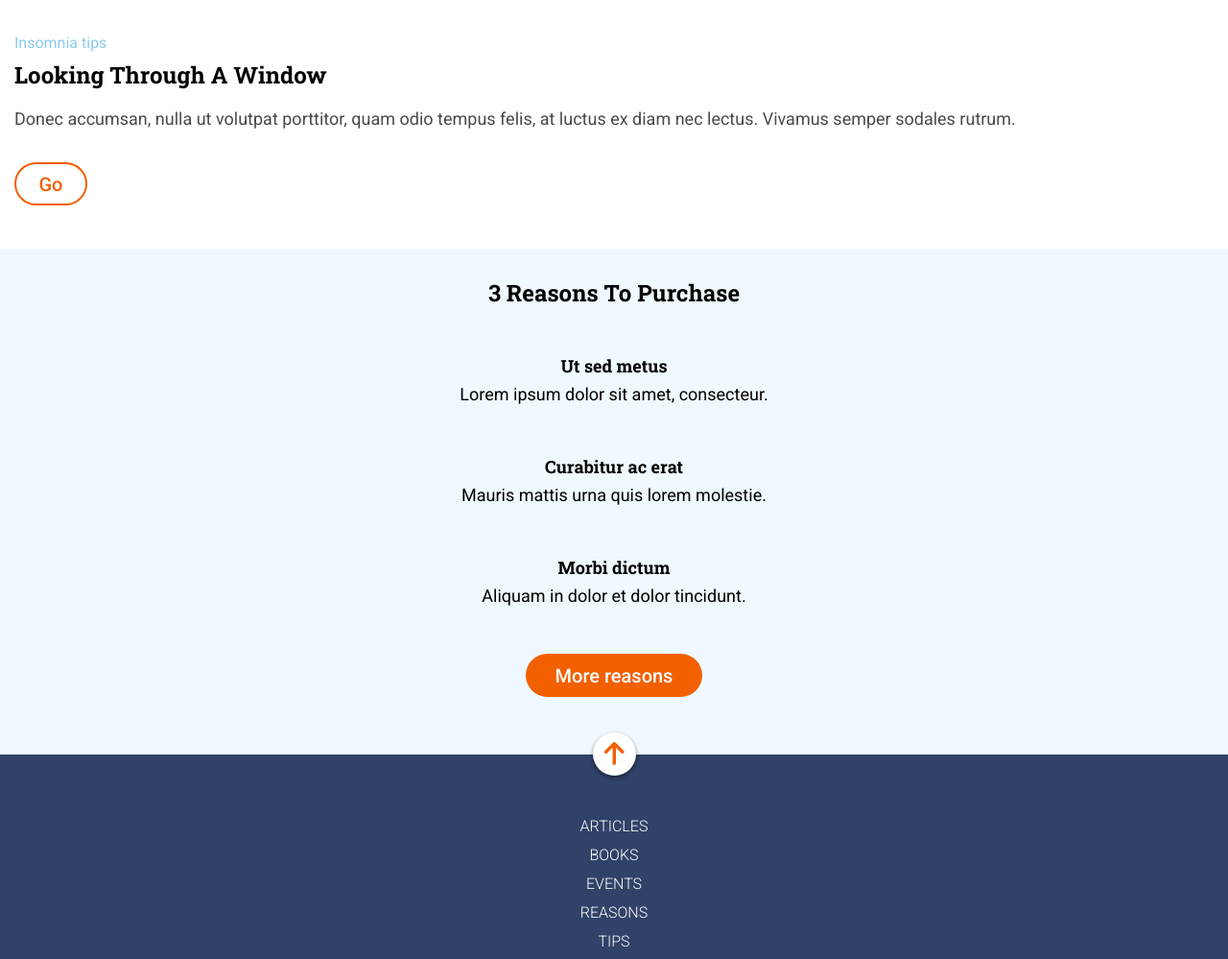
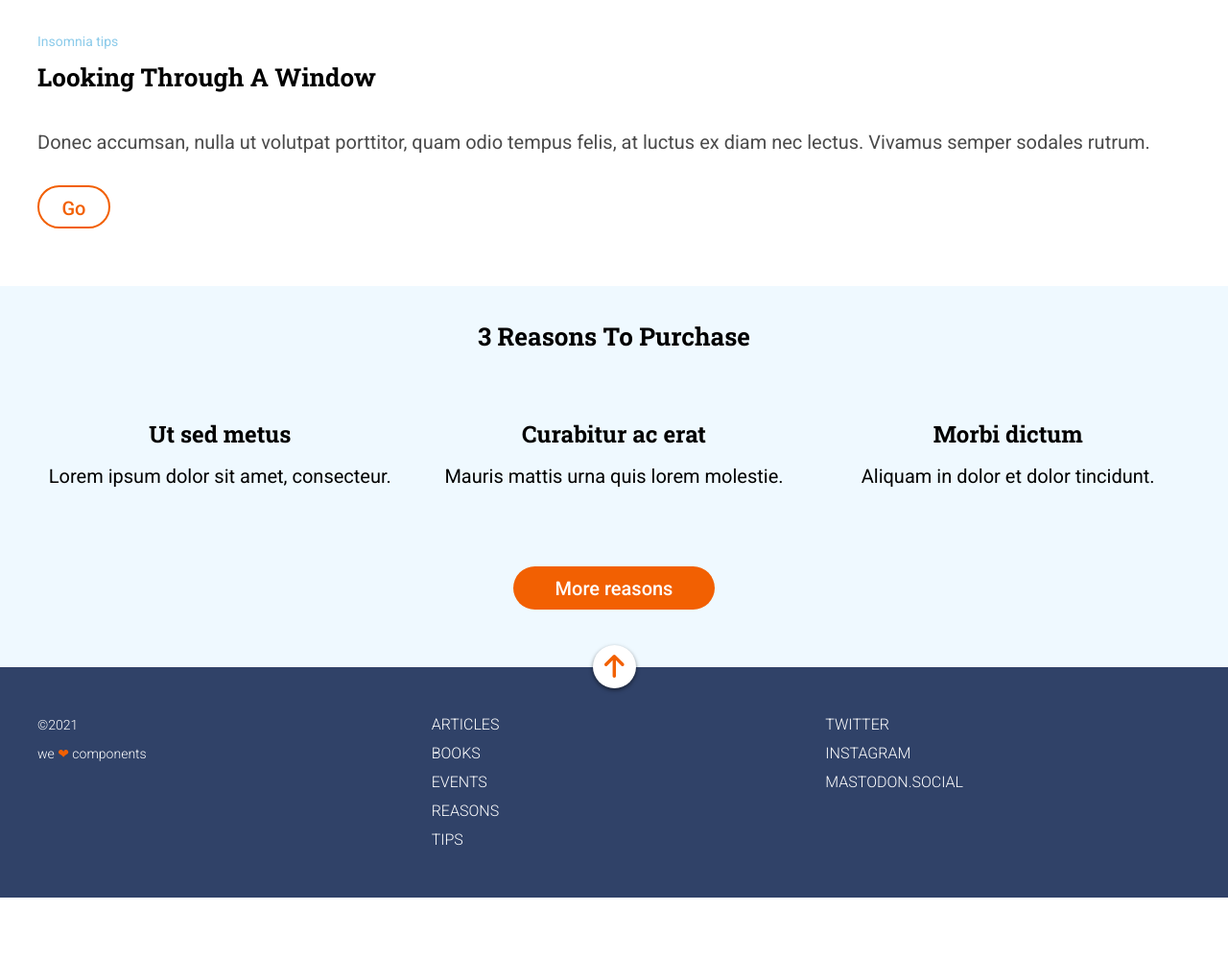
Before and after one commit to PaulaEPR/modulo-1-evaluacion-final-PaulaEPR, a website: page src/html/index.html in a window 1280 px wide. Shown: the part 802-1801 px from the top of the page at 96% size. After the commit the page ends 1737 px from the top, so only its background shows below. Drawn offline with nearby package versions, Linux system fonts and the light colour scheme; files that its build step writes are made by us from their sources; files whose address does not match are found by name.

Commit message:
update css responsive tablet

```diff
--- a/src/html/partials/main.html
+++ b/src/html/partials/main.html
@@ -24,8 +24,11 @@
             <h3 class="main__purchase--subtitle">Curabitur ac erat</h3>
             <p class="main__purchase--description">Mauris mattis urna quis lorem molestie.</p>
         </article>
-        <h3 class="main__purchase--subtitle">Morbi dictum</h3>
-        <p class="main__purchase--description">Aliquam in dolor et dolor tincidunt.</p>
+        <article class="main__purchase--article">
+            <h3 class="main__purchase--subtitle">Morbi dictum</h3>
+            <p class="main__purchase--description">Aliquam in dolor et dolor tincidunt.</p>
+
+        </article>
         <button class="main__purchase--button">
             <a class="main__purchase--button-link" href="#" title="More reasons">More reasons</a>
         </button>
--- a/src/scss/layout/_footer.scss
+++ b/src/scss/layout/_footer.scss
@@ -9,6 +9,14 @@
     flex-direction: column;
     justify-content: center;
     align-items: center;
+    @media all and (min-width: $tablet) {
+        flex-direction: row;
+        justify-content: space-between;
+        padding: 45px 39px;
+        text-align: left;
+        align-items: start;
+        gap:30px;
+      }
     &__menu {
         text-transform: uppercase;
         font-size: 16px;
@@ -17,6 +25,10 @@
         &--item {
             list-style-type: none;
         }
+        @media all and (min-width: $tablet) {
+            margin-bottom: 0;
+            width: 100%;
+        }
     }
     &__copyright {
         font-size: 14px;
@@ -24,5 +36,9 @@
         &--highlight {
             color: $colorPrincipal
         }
+        @media all and (min-width: $tablet) {
+            order: -1;
+            width: 100%;
+        }
     }
 }
--- a/src/scss/layout/_page.scss
+++ b/src/scss/layout/_page.scss
@@ -14,6 +14,9 @@
   justify-content: flex-end;
   align-items: center;
   padding: 0 15px 53px;
+  @media all and (min-width: $tablet) {
+    padding: 0 39px 45px;
+  }
 
   &--title,
   &--claim {
@@ -26,12 +29,21 @@
     margin-bottom: 10px;
     word-spacing: 100vw;
     text-align: center;
+
+    @media all and (min-width: $tablet) {
+      font-size: 80px;
+      margin-bottom: 20px;
+    }
   }
   &--claim {
     font-family: $typoText;
     font-size: 16px;
     font-weight: 300;
     margin-bottom: 45px;
+    @media all and (min-width: $tablet) {
+      font-size: 24px;
+      margin-bottom: 30px;
+    }
   }
 }
 
@@ -59,24 +71,38 @@
 
 .main__intro {
     padding: 30px 15px 45px;
+    @media all and (min-width: $tablet) {
+      padding: 30px 39px 60px;
+    }
     &--subtitle, &--description, &--button {
         font-family: $typoText;
     }
     &--subtitle {
         color: $colorContrast1;
-        line-height: 2.14;
+        font-size: 14px;
+        line-height: 30px;
     }
     &--title {
         font-family: $typoTitle;
         font-size: 24px;
+        line-height: 30px;
         text-transform: capitalize;
         margin-bottom: 15px;
+        @media all and (min-width: $tablet) {
+          font-size: 26px;
+          line-height: 45px;
+          margin-bottom: 30px;
+        }
     }
     &--description {
         color: $ColorContrast4;
         font-size: 18px;
         line-height: 30px;
         margin-bottom: 30px;
+        @media all and (min-width: $tablet) {
+          font-size: 20px;
+          margin-bottom: 30px;
+        }
     }
     &--button {
         border: solid 2px $colorPrincipal;
@@ -95,7 +121,7 @@
             text-decoration: none;
             font-size: 20px;
             font-weight: 500;
-            line-height: 40px;
+            line-height: 45px;
         }
     }
 }
@@ -107,23 +133,42 @@
     text-align: center;
     display: grid;
     position: relative;
+    @media all and (min-width: $tablet) {
+      grid-template: 120px 112px 165px / repeat(3, 1fr);
+      padding: 0 24px;
+    }
 
     &--title {
         font-family: $typoTitle;
         font-size: 24px;
+        line-height: 30px;
         text-transform: capitalize;
         margin-bottom: 45px;
+        @media all and (min-width: $tablet) {
+          grid-column: span 3;
+          margin-top: 30px;
+          font-size: 26px;
+          line-height: 45px;
+        }
     }
     &--subtitle {
         font-family: $typoTitle;
         font-size: 18px;
         line-height: 30px;
+        @media all and (min-width: $tablet) {
+          margin-bottom: 14px;
+          font-size: 24px;
+        }
     }
     &--description {
         font-family: $typoText;
         font-size: 18px;
         line-height: 30px;
         margin: 0 55px 45px;
+        @media all and (min-width: $tablet) {
+          margin: 0 14px;
+          font-size: 20px;
+        }
     }
     &--button {
         font-family: $typoText;
@@ -132,6 +177,10 @@
         height: 45px;
         border-radius: 45px;
         background-color: $colorPrincipal;
+        @media all and (min-width: $tablet) {
+          grid-column: span 3;
+          width: 210px;
+        }
         // &:active, &:focus {
         //     border-color: $colorPrincipal;
         //     color: $colorPrincipal;
```
Also changed, not shown: src/html/index.html (+1 -1 lines).
